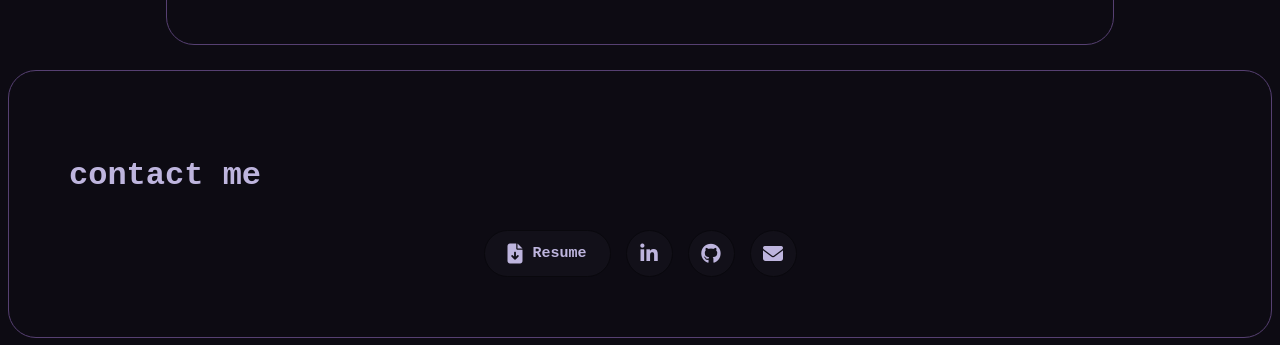
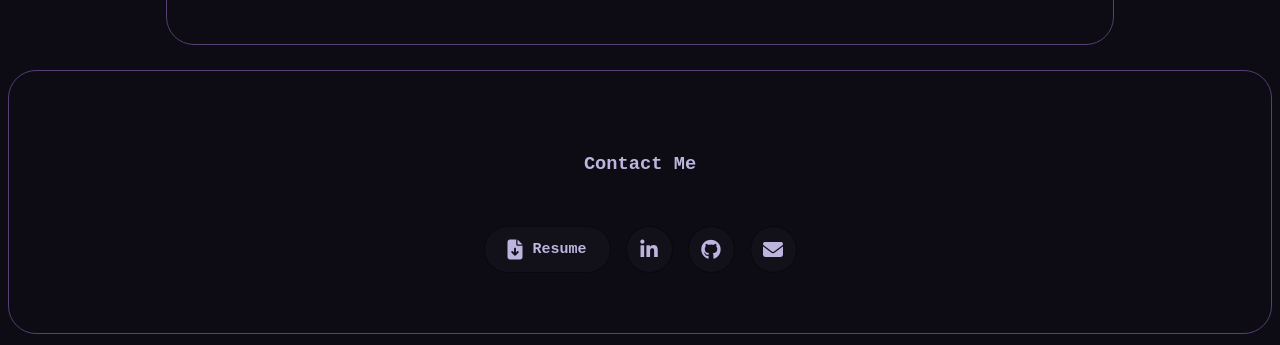
Before and after one commit to soyDiegomaf/Diegomaf-Portfolio, a React (Vite) app: page / in a window 1280 px wide. Shown: the part 2745-3090 px from the top of the page. Built offline with nearby package versions, Linux system fonts and the light colour scheme.

Commit message:
centrado del footer arreglado aun falta informacion

```diff
--- a/src/components/Footer/Footer.jsx
+++ b/src/components/Footer/Footer.jsx
@@ -4,7 +4,7 @@ function Footer () {
     return (
         <div className={styles.footer}>
             <div className={styles.card}>
-                <h1>contact me</h1>
+                <h3>Contact Me</h3>
 
                 <div className={styles.links}>
                     <a className={styles.resumeButton} href="/Diego-Andino-Resume.pdf" download>
--- a/src/components/Footer/Footer.module.css
+++ b/src/components/Footer/Footer.module.css
@@ -4,6 +4,9 @@
 }
 
 .card {
+  display: flex;
+  flex-direction: column;
+  align-items: center;
   padding: 60px;
   border-radius: 28px;
   background: var(--crust);
```
